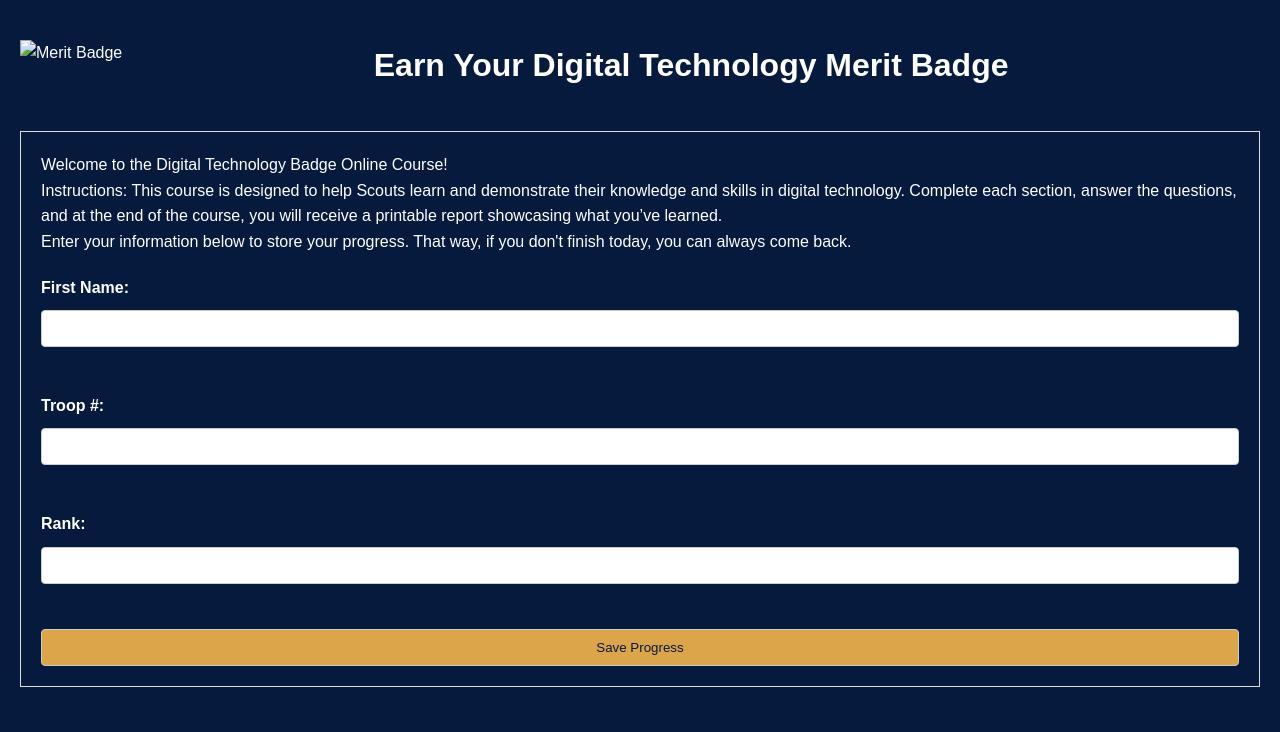
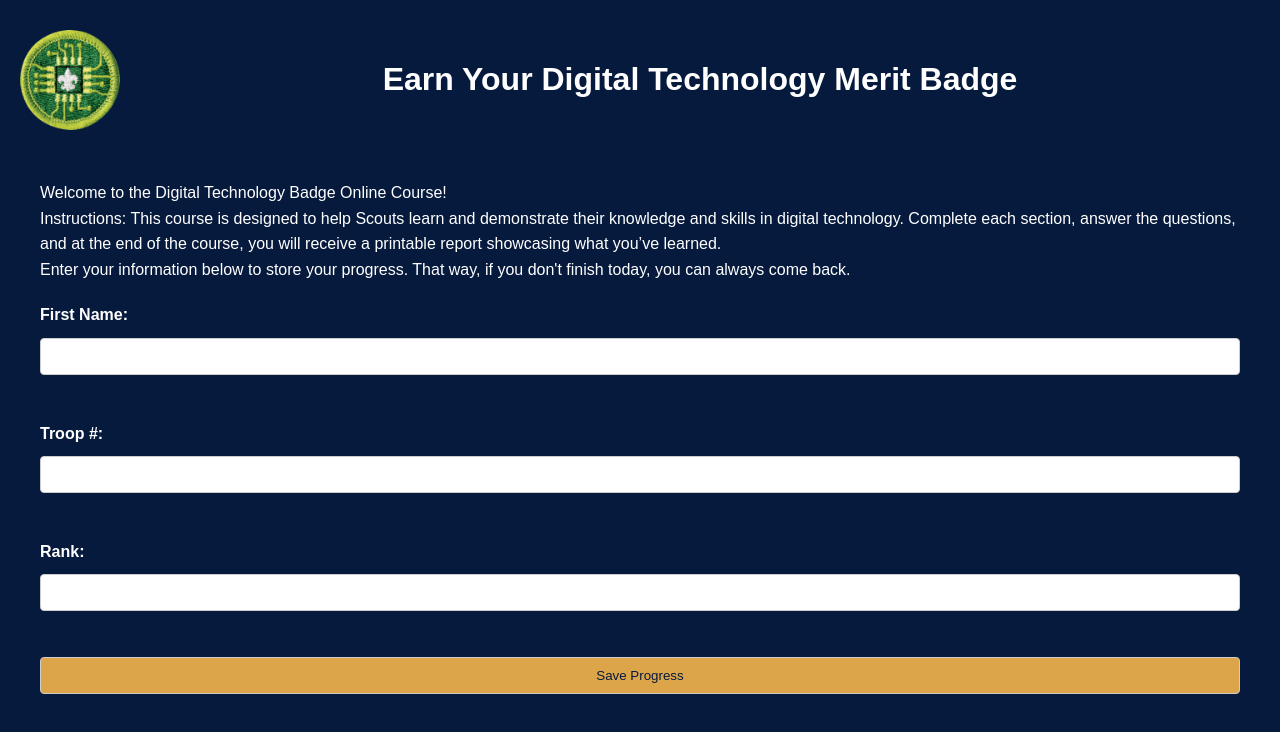
Before and after one commit to Jeff-Fontenot/techbadge, a website: page public/index.html in a window 1280 px wide. Drawn offline with Linux system fonts and the light colour scheme.

Commit message:
added badge image and fixed header alignment

```diff
--- a/public/index.html
+++ b/public/index.html
@@ -8,8 +8,10 @@
 </head>
 <body>
     <header>
-        <img src="badge.png" alt="Merit Badge" style="float:left;">
-        <h1 style="text-align:center;">Earn Your Digital Technology Merit Badge</h1>
+        <img src="Digital_Technology-badge.webp" alt="Merit Badge" class="badge-image" style="float:left;">
+        <div class="header-text">
+            <h1 style="text-align:center;">Earn Your Digital Technology Merit Badge</h1>
+        </div>
     </header>
     <main>
         <p>Welcome to the Digital Technology Badge Online Course!</p>
--- a/public/style.css
+++ b/public/style.css
@@ -1,8 +1,3 @@
-* {
-    margin: 0;
-    padding: 0;
-    box-sizing: border-box;
-}
 /* CSS Reset */
 * {
     margin: 0;
@@ -20,16 +15,27 @@
 }
 
 header {
-    background-color: #061A3D; /* You can adjust this to match the overall design */
+    background-color: #061A3D; /* adjust this to match the overall design */
     color: #FFFFFF; /* Ensuring contrast */
-    padding: 20px 0;
+    padding: 10px 0;
     text-align: center;
+    display: flex;
+    align-items: center;
+    justify-content: center;
+}
+.header-text {
+    flex-grow: 1; /* Allow text to take up available space */
+    text-align: center; /* Center the text within its container */
+}
+.badge-image {
+    width: 100px; /* Adjust width as needed */
+    height: auto; /* Maintain aspect ratio */
+    margin-right: 20px
 }
 
 main {
     background-color: #061A3D; /* Keeping main area readable */
     padding: 20px;
-    border: 1px solid #ddd;
     margin-top: 20px;
     color: #FFFFFF; /* Ensuring main content stands out */
 }
```
Also changed, not shown: public/Digital_Technology-badge.webp (added).
